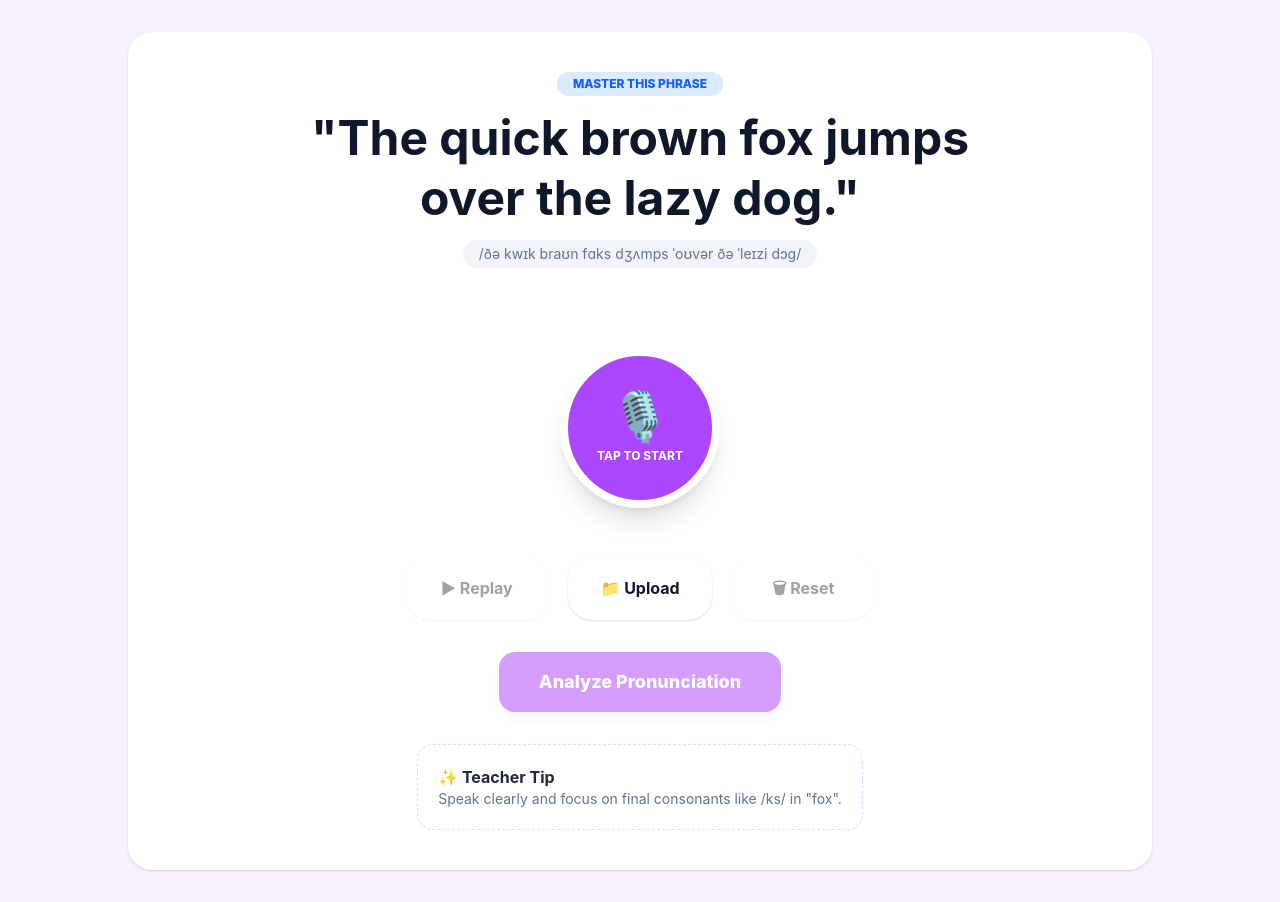
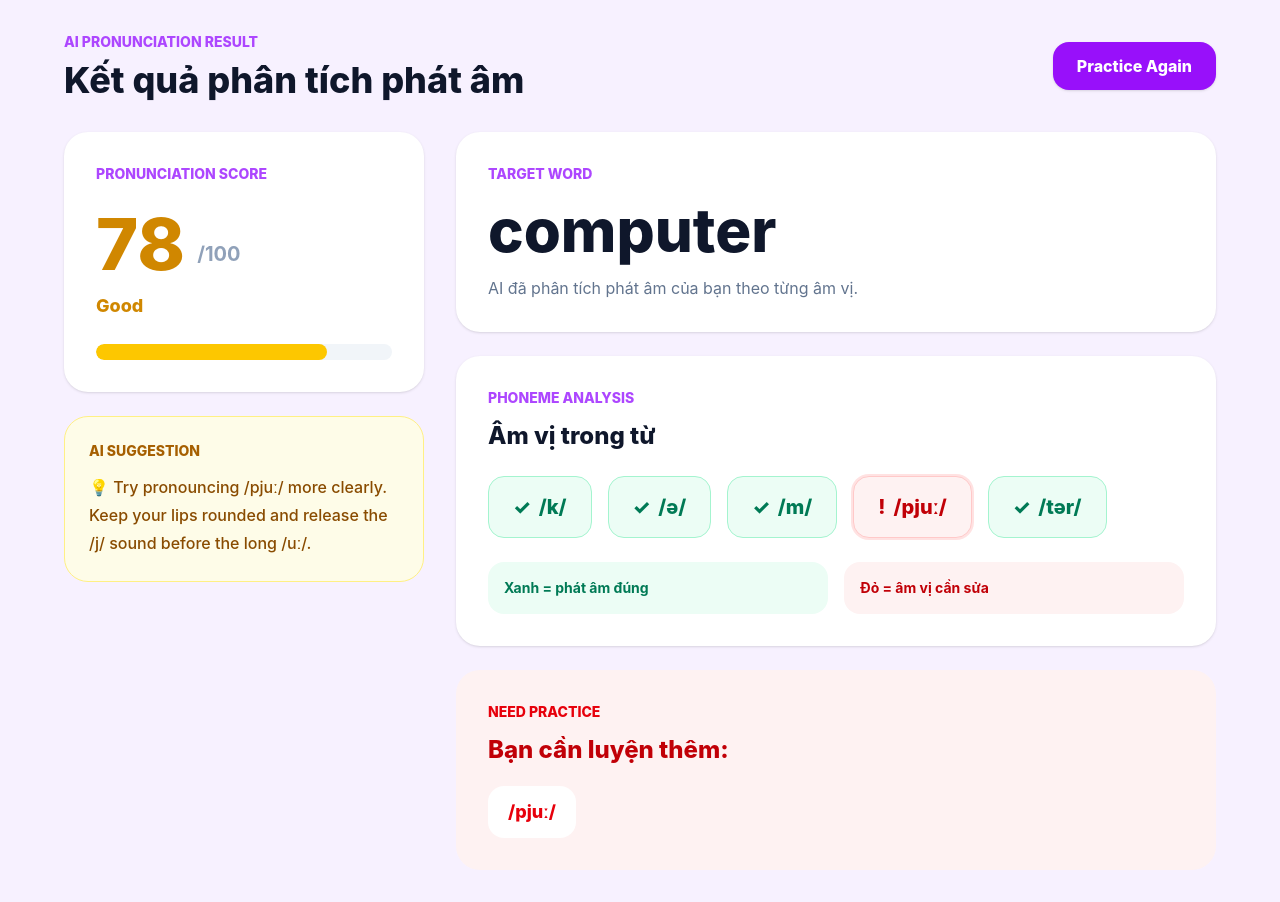
Before and after one commit to Rotdzaii/pronunciation-assistant, a React app in the folder frontend/: page / in a window 1280 px wide. Built offline with nearby package versions, Linux system fonts and the light colour scheme; the HTML template or start-up script is replaced by a standard one.

Commit message:
feat(frontend): add basic pronunciation result page

```diff
--- a/frontend/src/App.jsx
+++ b/frontend/src/App.jsx
@@ -1,5 +1,5 @@
-import PracticePage from "./features/practice/PracticePage";
+import ResultPage from "./features/result/ResultPage";
 
 export default function App() {
-  return <PracticePage />;
+  return <ResultPage />;
 }
--- /dev/null
+++ b/frontend/src/features/result/PhonemeHighlighter.jsx
@@ -0,0 +1,38 @@
+export default function PhonemeHighlighter({ phonemes }) {
+    return (
+        <section className="rounded-3xl bg-white p-8 shadow-sm">
+            <p className="text-sm font-extrabold uppercase text-purple-500">
+                Phoneme Analysis
+            </p>
+
+            <h2 className="mt-3 text-2xl font-extrabold text-slate-900">
+                Âm vị trong từ
+            </h2>
+
+            <div className="mt-6 flex flex-wrap gap-4">
+                {phonemes.map((phoneme) => (
+                    <div
+                        key={phoneme.symbol}
+                        className={`rounded-2xl border px-6 py-4 text-xl font-extrabold ${phoneme.correct
+                                ? "border-emerald-200 bg-emerald-50 text-emerald-700"
+                                : "border-red-200 bg-red-50 text-red-700 ring-2 ring-red-100"
+                            }`}
+                    >
+                        <span className="mr-2">{phoneme.correct ? "✓" : "!"}</span>
+                        {phoneme.symbol}
+                    </div>
+                ))}
+            </div>
+
+            <div className="mt-6 grid grid-cols-2 gap-4 text-sm font-bold">
+                <div className="rounded-2xl bg-emerald-50 p-4 text-emerald-700">
+                    Xanh = phát âm đúng
+                </div>
+
+                <div className="rounded-2xl bg-red-50 p-4 text-red-700">
+                    Đỏ = âm vị cần sửa
+                </div>
+            </div>
+        </section>
+    );
+}
--- /dev/null
+++ b/frontend/src/features/result/PronunciationScore.jsx
@@ -0,0 +1,45 @@
+export default function PronunciationScore({ score }) {
+    function getLevel() {
+        if (score >= 85) return "Excellent";
+        if (score >= 70) return "Good";
+        return "Needs Practice";
+    }
+
+    function getColorClass() {
+        if (score >= 85) return "bg-emerald-500";
+        if (score >= 70) return "bg-yellow-400";
+        return "bg-red-500";
+    }
+
+    function getTextColorClass() {
+        if (score >= 85) return "text-emerald-600";
+        if (score >= 70) return "text-yellow-600";
+        return "text-red-600";
+    }
+
+    return (
+        <section className="rounded-3xl bg-white p-8 shadow-sm">
+            <p className="text-sm font-extrabold uppercase text-purple-500">
+                Pronunciation Score
+            </p>
+
+            <div className="mt-6 flex items-end gap-3">
+                <h1 className={`text-7xl font-extrabold ${getTextColorClass()}`}>
+                    {score}
+                </h1>
+                <p className="mb-3 text-xl font-bold text-slate-400">/100</p>
+            </div>
+
+            <p className={`mt-3 text-lg font-extrabold ${getTextColorClass()}`}>
+                {getLevel()}
+            </p>
+
+            <div className="mt-6 h-4 overflow-hidden rounded-full bg-slate-100">
+                <div
+                    className={`h-full rounded-full transition-all ${getColorClass()}`}
+                    style={{ width: `${score}%` }}
+                />
+            </div>
+        </section>
+    );
+}
--- /dev/null
+++ b/frontend/src/features/result/ResultPage.jsx
@@ -0,0 +1,93 @@
+import PronunciationScore from "./PronunciationScore";
+import PhonemeHighlighter from "./PhonemeHighlighter";
+import SuggestionCard from "./SuggestionCard";
+
+const mockResult = {
+    word: "computer",
+    score: 78,
+    phonemes: [
+        { symbol: "/k/", correct: true },
+        { symbol: "/ə/", correct: true },
+        { symbol: "/m/", correct: true },
+        { symbol: "/pjuː/", correct: false },
+        { symbol: "/tər/", correct: true },
+    ],
+    suggestion: "Try pronouncing /pjuː/ more clearly. Keep your lips rounded and release the /j/ sound before the long /uː/.",
+};
+
+export default function ResultPage() {
+    const wrongPhonemes = mockResult.phonemes.filter(
+        (phoneme) => !phoneme.correct
+    );
+
+    return (
+        <main className="min-h-screen bg-[#f7f1ff] p-8 text-slate-900">
+            <div className="mx-auto max-w-6xl">
+                <header className="mb-8 flex items-center justify-between">
+                    <div>
+                        <p className="text-sm font-extrabold uppercase text-purple-500">
+                            AI Pronunciation Result
+                        </p>
+
+                        <h1 className="mt-2 text-4xl font-extrabold">
+                            Kết quả phân tích phát âm
+                        </h1>
+                    </div>
+
+                    <button className="rounded-2xl bg-purple-600 px-6 py-3 font-extrabold text-white shadow-sm">
+                        Practice Again
+                    </button>
+                </header>
+
+                <div className="grid grid-cols-[360px_1fr] gap-8">
+                    <div className="space-y-6">
+                        <PronunciationScore score={mockResult.score} />
+
+                        <SuggestionCard suggestion={mockResult.suggestion} />
+                    </div>
+
+                    <div className="space-y-6">
+                        <section className="rounded-3xl bg-white p-8 shadow-sm">
+                            <p className="text-sm font-extrabold uppercase text-purple-500">
+                                Target Word
+                            </p>
+
+                            <h2 className="mt-4 text-6xl font-extrabold text-slate-900">
+                                {mockResult.word}
+                            </h2>
+
+                            <p className="mt-4 text-slate-500">
+                                AI đã phân tích phát âm của bạn theo từng âm vị.
+                            </p>
+                        </section>
+
+                        <PhonemeHighlighter phonemes={mockResult.phonemes} />
+
+                        {wrongPhonemes.length > 0 && (
+                            <section className="rounded-3xl bg-red-50 p-8">
+                                <p className="text-sm font-extrabold uppercase text-red-600">
+                                    Need Practice
+                                </p>
+
+                                <h3 className="mt-3 text-2xl font-extrabold text-red-700">
+                                    Bạn cần luyện thêm:
+                                </h3>
+
+                                <div className="mt-5 flex flex-wrap gap-3">
+                                    {wrongPhonemes.map((phoneme) => (
+                                        <span
+                                            key={phoneme.symbol}
+                                            className="rounded-2xl bg-white px-5 py-3 text-lg font-extrabold text-red-600"
+                                        >
+                                            {phoneme.symbol}
+                                        </span>
+                                    ))}
+                                </div>
+                            </section>
+                        )}
+                    </div>
+                </div>
+            </div>
+        </main>
+    );
+}
--- /dev/null
+++ b/frontend/src/features/result/SuggestionCard.jsx
@@ -0,0 +1,13 @@
+export default function SuggestionCard({ suggestion }) {
+    return (
+        <section className="rounded-3xl border border-yellow-200 bg-yellow-50 p-6">
+            <p className="text-sm font-extrabold uppercase text-yellow-700">
+                AI Suggestion
+            </p>
+
+            <p className="mt-3 text-base font-medium leading-7 text-yellow-800">
+                💡 {suggestion}
+            </p>
+        </section>
+    );
+}
```
